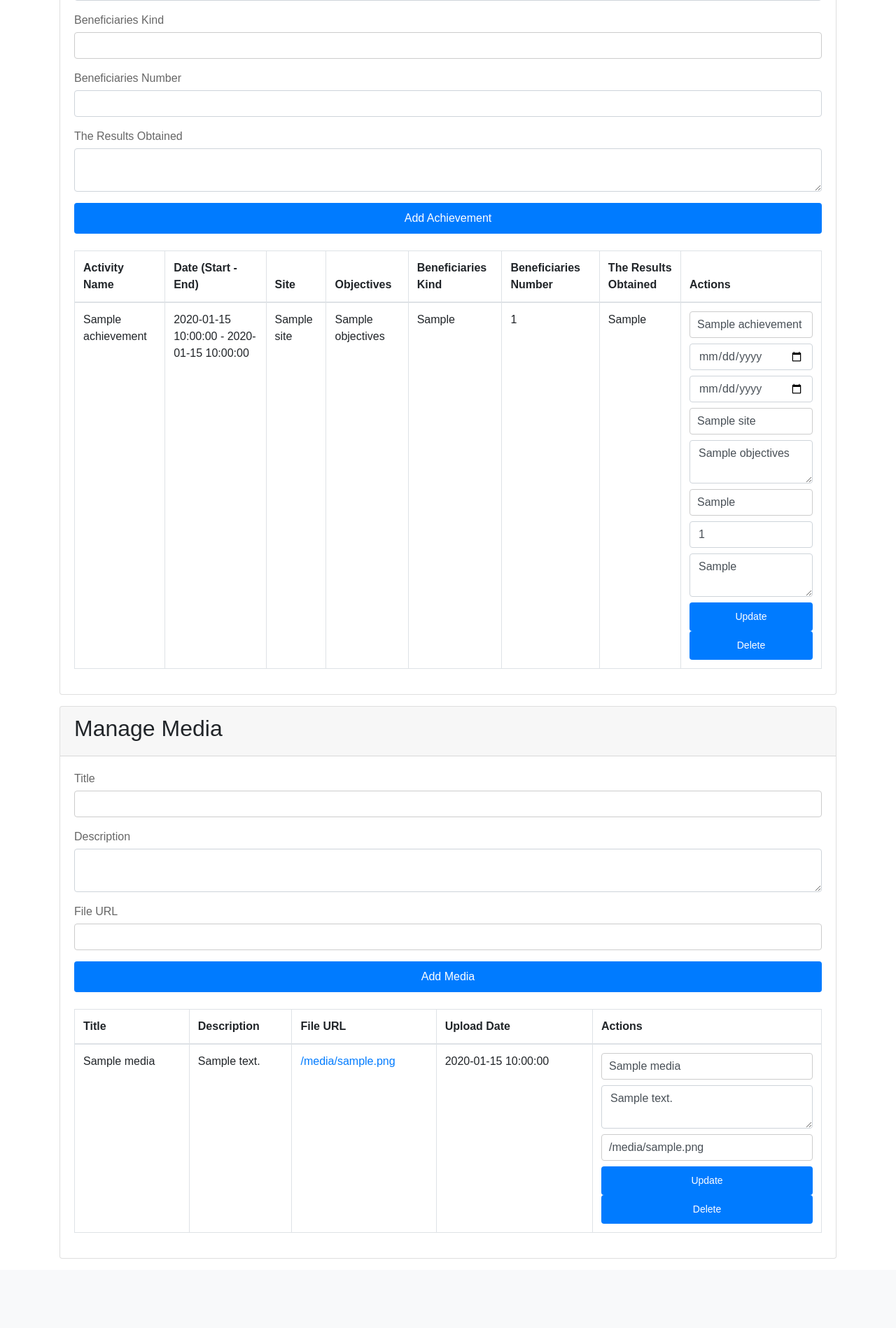
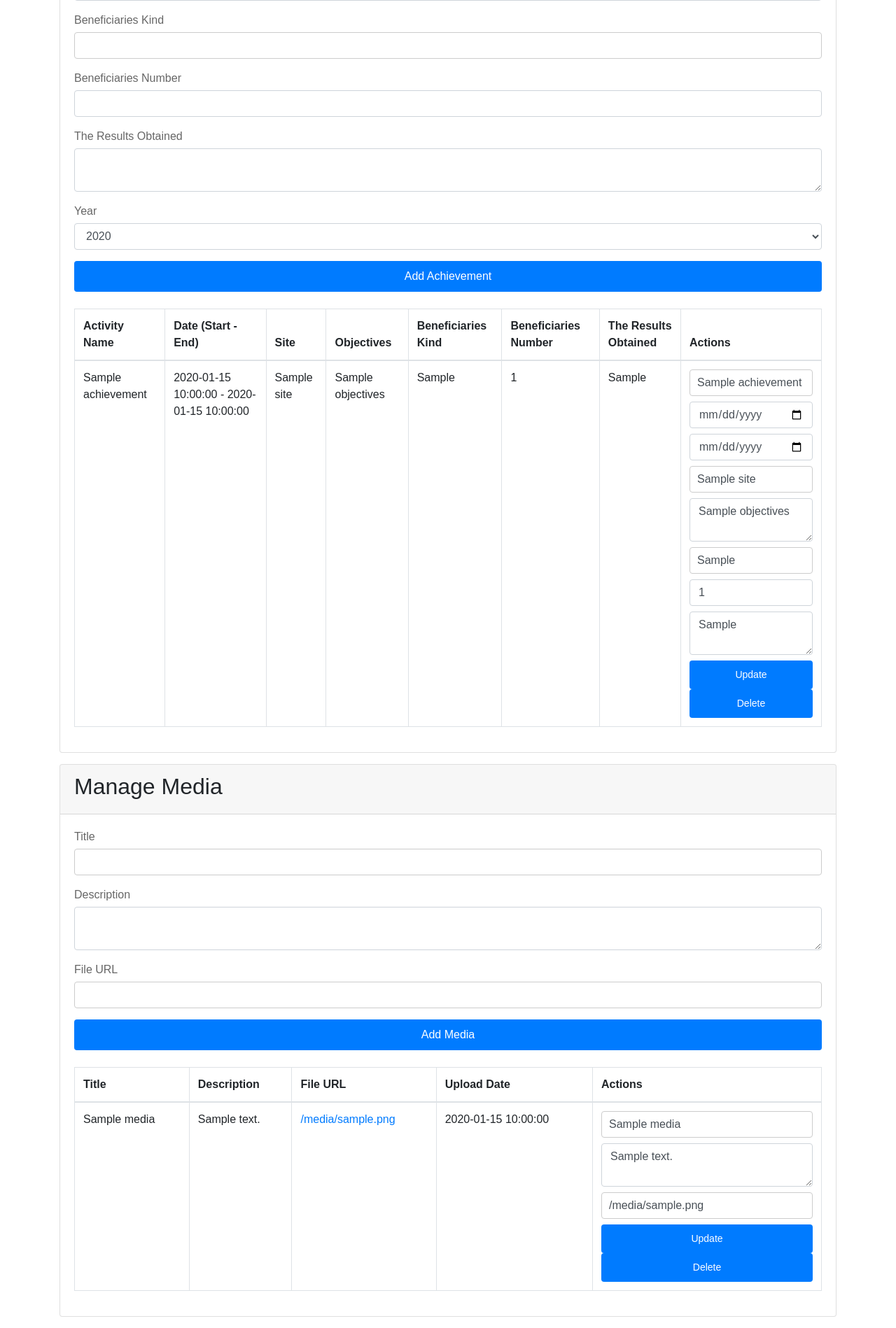
Before and after one commit to vapeasnl/appweb, a Flask app: template association/association_v1/app/templates/dashboard.html in a window 1280 px wide. Shown: the part 3536-5434 px from the top of the page at 70% size. Before the commit the page ends 5335 px from the top, so only its background shows below. Run offline with Flask 3, Linux system fonts and the light colour scheme; the template is opened without the code that fills it: most values are stand-ins (such as "Sample title", 1, 10 or a date in 2020); some libraries are stand-ins or nearby versions.

Commit message:
Update dashboard.html

```diff
--- a/association/association_v1/app/templates/dashboard.html
+++ b/association/association_v1/app/templates/dashboard.html
@@ -254,7 +254,14 @@
                 <label for="results_obtained" class="form-label">The Results Obtained</label>
                 <textarea class="form-control" id="results_obtained" name="results_obtained" required></textarea>
             </div>
-
+            <div class="mb-3">
+                <label for="year" class="form-label">Year</label>
+                <select class="form-control" id="year" name="year">
+                    {% for year in years %}
+                        <option value="{{ year }}">{{ year }}</option>
+                    {% endfor %}
+                </select>
+            </div>
             <button type="submit" class="btn btn-primary">Add Achievement</button>
         </form>
         <div class="table-responsive mt-4">
```
